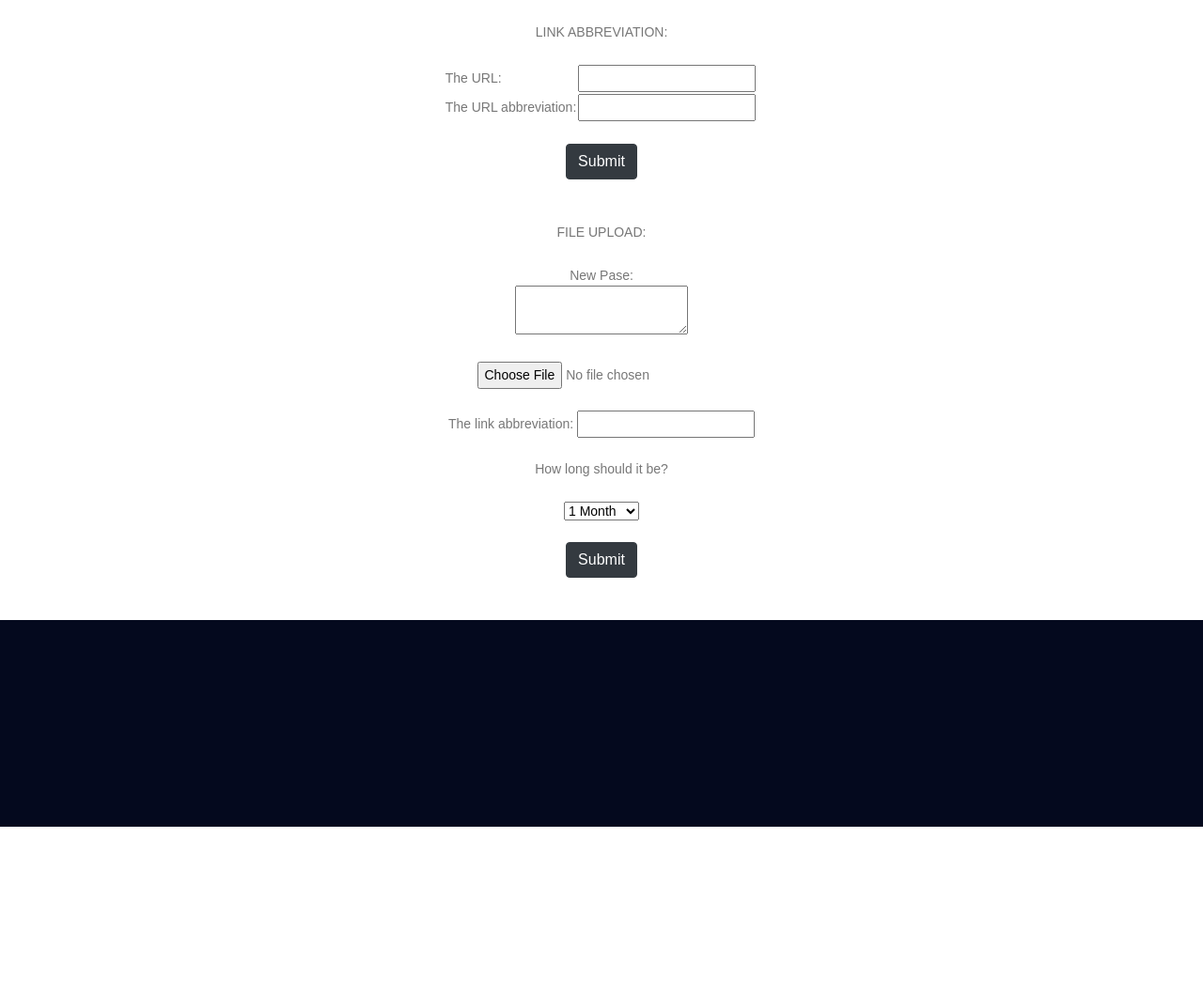
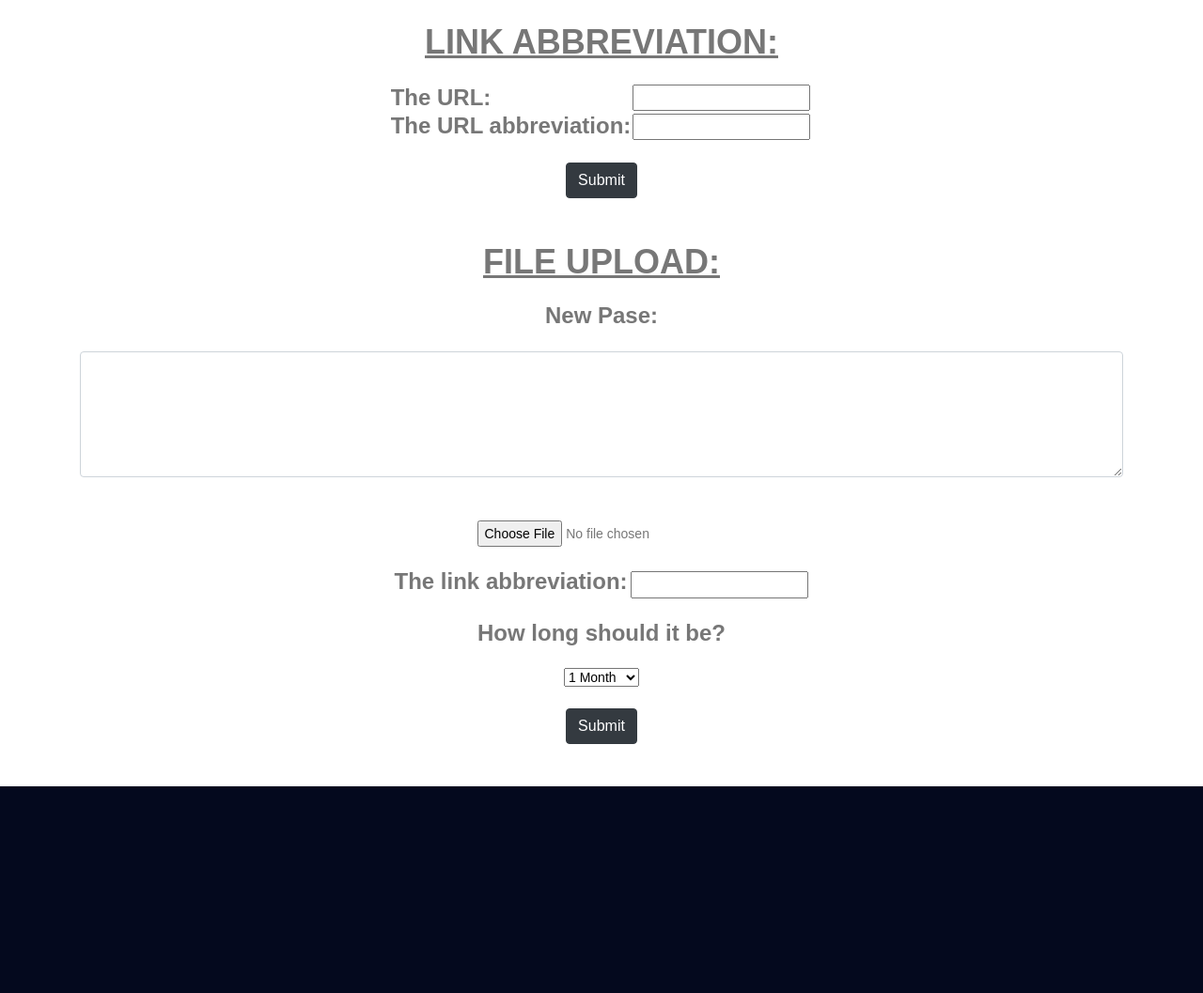
Before and after one commit to BozoTamas/AFP2, a PHP site: template sources/application/views/home/index.php in a window 1280 px wide. Shown: the part 47-1104 px from the top of the page at 94% size. Before the commit the page ends 927 px from the top, so only its background shows below. Run offline with PHP 8.4, Linux system fonts and the light colour scheme; the template is opened without the code that fills it, so the values that code supplies are empty; some libraries are stand-ins or nearby versions.

Commit message:
index végleges

```diff
--- a/sources/application/views/home/index.php
+++ b/sources/application/views/home/index.php
@@ -2,15 +2,15 @@
 <section class="center">
     <form action="saveLink" method="POST">
         </br>
-		<a>LINK ABBREVIATION:</a></br>
+		<a class="h1"><ins>LINK ABBREVIATION:</ins></a></br>
 		</br>
 		<table>
 		<tr>
-			<td><a>The URL:</a></td>
+			<td><a class="h3">The URL:</a></td>
 			<td> <input type="text" name="url"><td>
 		</tr>
 		<tr>
-			<td><a>The URL abbreviation:</a></td>
+			<td><a class="h3">The URL abbreviation:</a></td>
 			<td><input type="text" name="alias"></td>
 		</tr>
 		</table>
@@ -23,20 +23,25 @@
     <form method="POST" action="createDir" enctype="multipart/form-data">
     </br>
     </br>
-	<a>FILE UPLOAD:</a>
+	<a class="h1"><ins>FILE UPLOAD:<ins></a>
     </br>
 	</br>
-	<div class="left">
-    <a>New Pase:</a></br>
-        <textarea id="textarea" name="text"></textarea>
+	<div class="container">
+    <a class="h3">New Pase:</a></br></br>
+        <textarea class="form-control" rows="5" id="textarea " name="text"></textarea>
         </br></br>
+
+
+
         <input type="file" name="files[]">
         </br></br>
-        <a>The link abbreviation:</a>
+        <a class="h3">The link abbreviation:</a>
         <input type="text" name="alias">
         </br></br>
-        <a>How long should it be?</a> </br></br>
+
 	</div>
+        <a class="h3">How long should it be?</a> </br></br>
+
         <select name="expiration">
             <option value="1">1 Day</option>
             <option value="3">3 Days</option>
```
